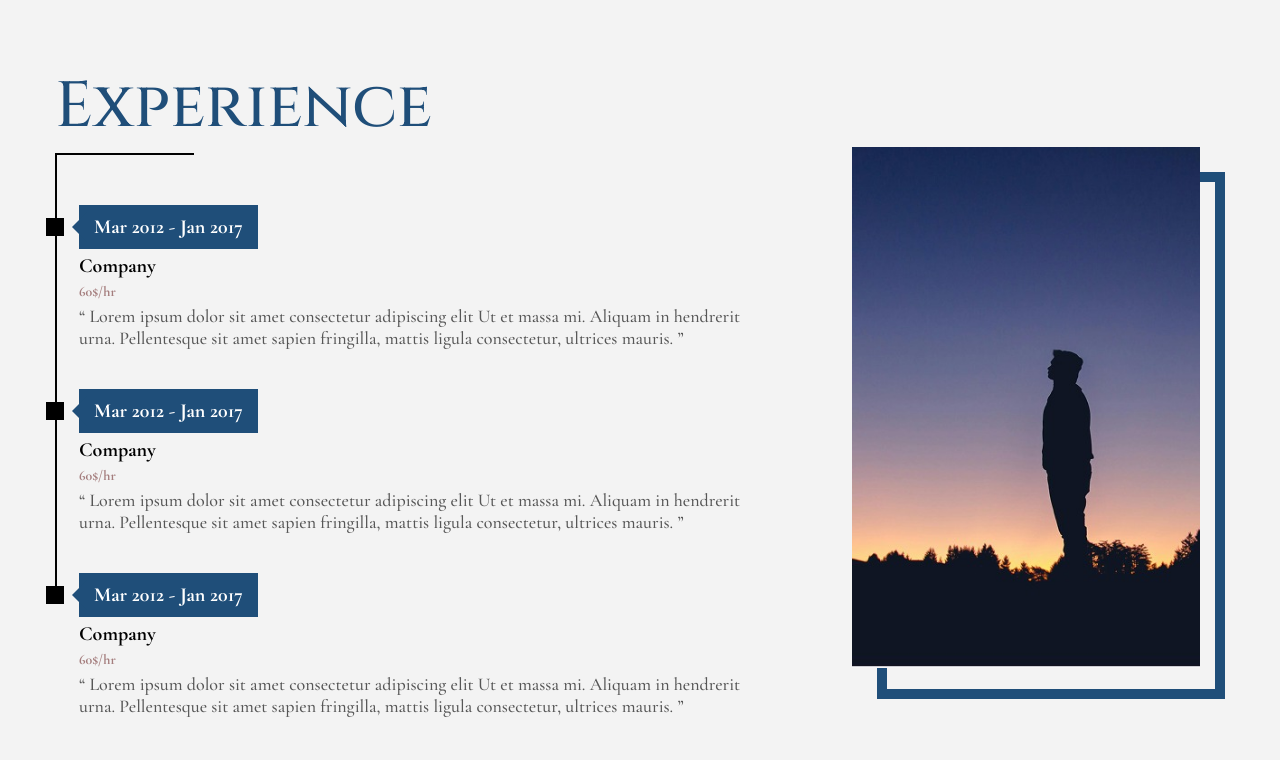
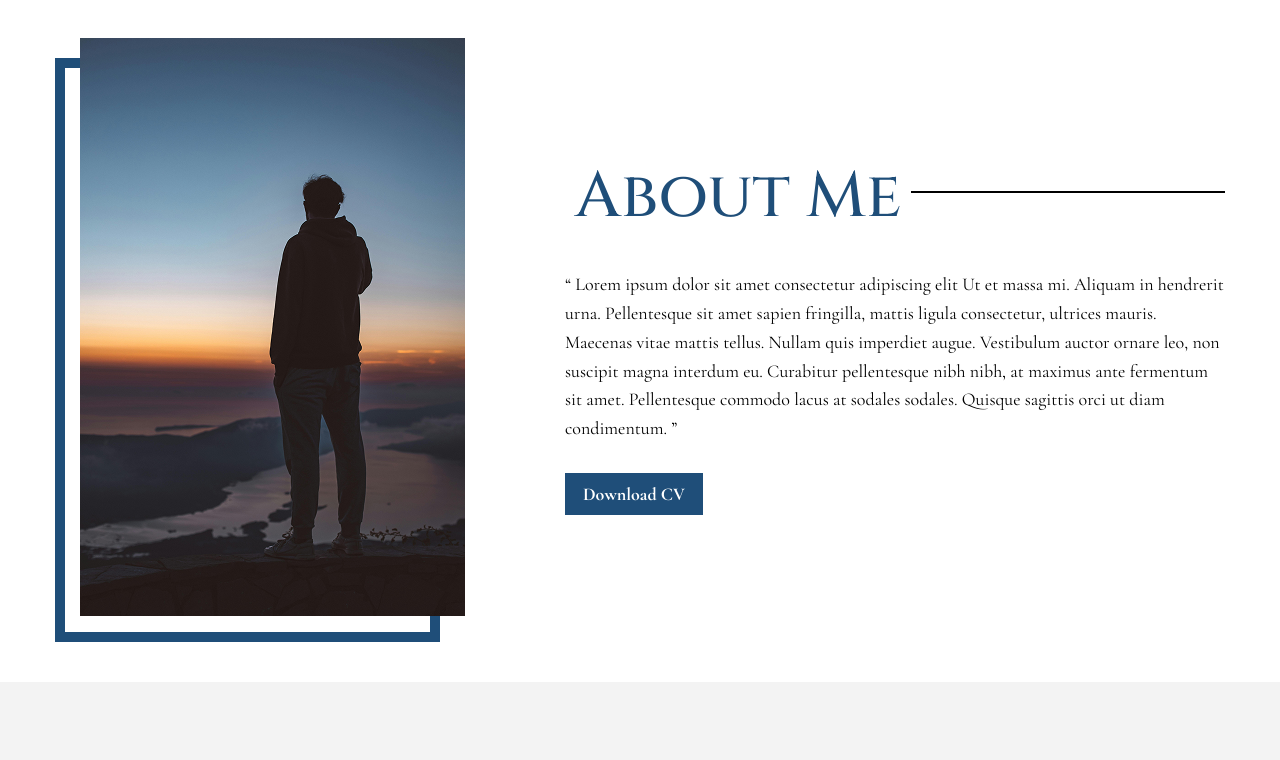
Before and after one commit to Abdulrahman-Mostafa53/Nuvio, a plain HTML site: page index.html in a window 1280 px wide. Shown: the part 1017-1777 px from the top of the page. Drawn offline with nearby package versions, Linux system fonts and the light colour scheme.

Commit message:
Fix some bugs.

```diff
--- a/css/style.css
+++ b/css/style.css
@@ -312,6 +312,106 @@ section.hero main .container .links ul li a {
 }
 
 /* End Header and Hero Section */
+/* Start About Section */
+
+section.about .container {
+  display: flex;
+  gap: 20px;
+  flex-direction: column-reverse;
+  align-items: center;
+}
+
+section.about .container .image {
+  position: relative;
+}
+
+section.about .container .image img {
+  width: 100%;
+}
+
+@media (min-width: 768px) {
+  section.about .container .image:before {
+    content: "";
+    position: absolute;
+    top: 20px;
+    left: -25px;
+    height: 100%;
+    width: 100%;
+    box-sizing: border-box;
+    background-color: transparent;
+    border: 10px solid var(--main-color);
+    z-index: -1;
+  }
+  section.about .container .image {
+    margin-left: 25px;
+  }
+  section.about .container .image img {
+    width: fit-content;
+  }
+}
+
+section.about .container .text {
+  display: flex;
+  text-align: center;
+  flex-direction: column;
+  position: relative;
+  gap: 20px;
+}
+
+section.about .container .text .heading {
+  position: relative;
+}
+
+section.about .container .text h1 {
+  width: fit-content;
+  margin: auto;
+  padding: 10px;
+  padding-bottom: 0;
+  background: #fff;
+  color: var(--main-color);
+  font-size: 42px;
+  font-weight: 450;
+}
+
+section.about .container .text hr {
+  position: absolute;
+  width: 100%;
+  border: 1px solid #000;
+  top: 50%;
+  left: 0;
+  transform: translateY(-50%);
+  z-index: -1;
+}
+
+section.about .container .text p {
+  font-size: 18px;
+  line-height: 1.6;
+  font-family: var(--sec-font);
+}
+
+section.about .container .text a {
+  margin: auto;
+}
+
+@media (min-width: 1024px) {
+  section.about .container {
+    flex-direction: row;
+    gap: 100px;
+  }
+  section.about .container .text {
+    gap: 30px;
+    text-align: left;
+  }
+  section.about .container .text h1 {
+    margin: 0;
+    font-size: 64px;
+  }
+  section.about .container .text a {
+    margin: 0;
+  }
+}
+
+/* End About Section */
 /* Start Experience Section */
 .Experience{
   background-color: var(--main-bg-color);
--- a/index.html
+++ b/index.html
@@ -91,6 +91,25 @@
             </div>
         </main>
     </section>
+    <section class="about">
+        <div class="container">
+            <div class="image">
+                <img src="./imgs/person2.png" alt="">
+            </div>
+            <div class="text">
+                <div class="heading">
+                    <h1>About Me</h1>
+                    <hr>
+                </div>
+                <p>
+                    <q>
+                        Lorem ipsum dolor sit amet consectetur adipiscing elit Ut et massa mi. Aliquam in hendrerit urna. Pellentesque sit amet sapien fringilla, mattis ligula consectetur, ultrices mauris. Maecenas vitae mattis tellus. Nullam quis imperdiet augue. Vestibulum auctor ornare leo, non suscipit magna interdum eu. Curabitur pellentesque nibh nibh, at maximus ante fermentum sit amet. Pellentesque commodo lacus at sodales sodales. Quisque sagittis orci ut diam condimentum.
+                    </q>
+                </p>
+                <a href="#" class="main-btn">Download CV</a>
+            </div>
+        </div>
+    </section>
     <section class="Experience">
         <div class="container">
             <div class="text">
```
